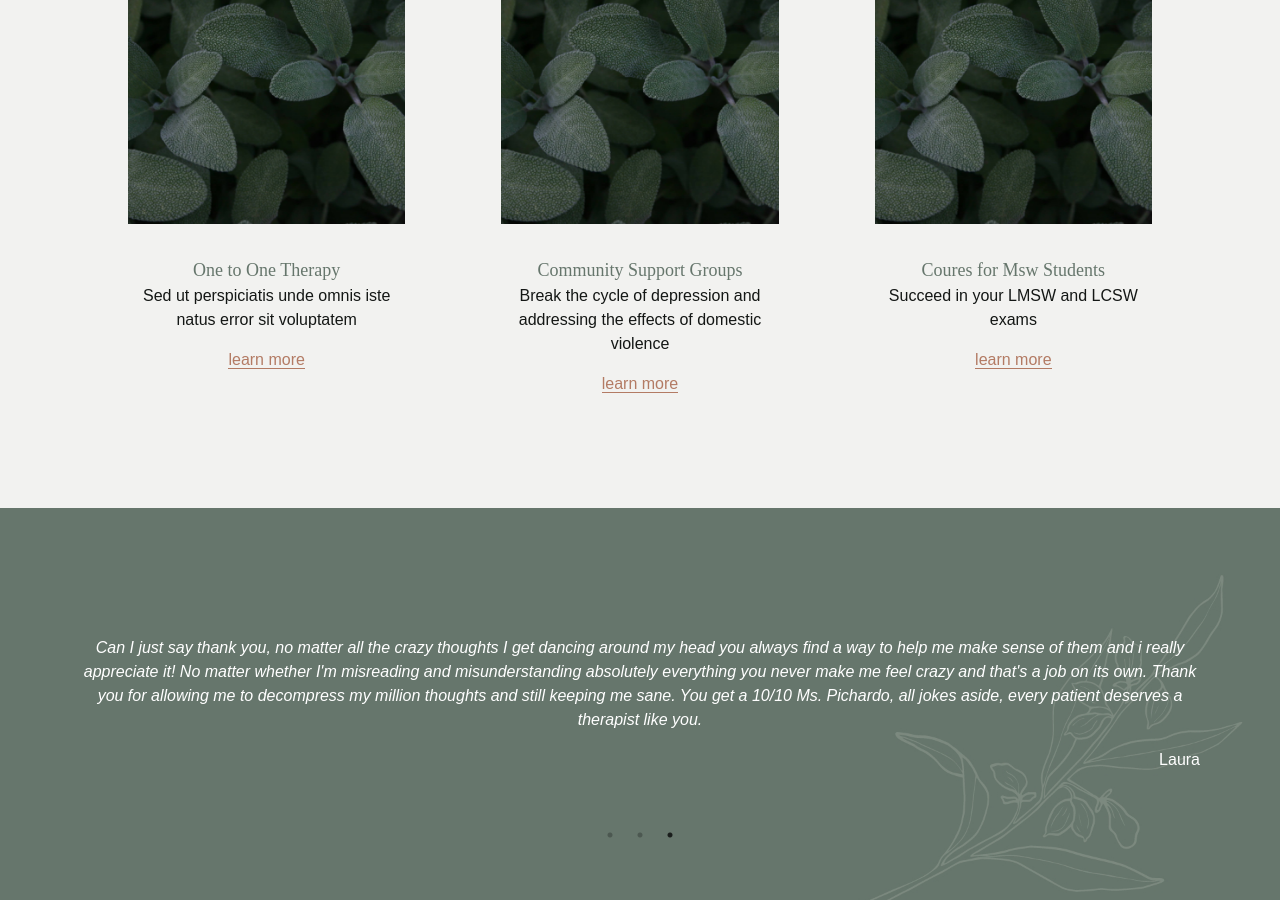
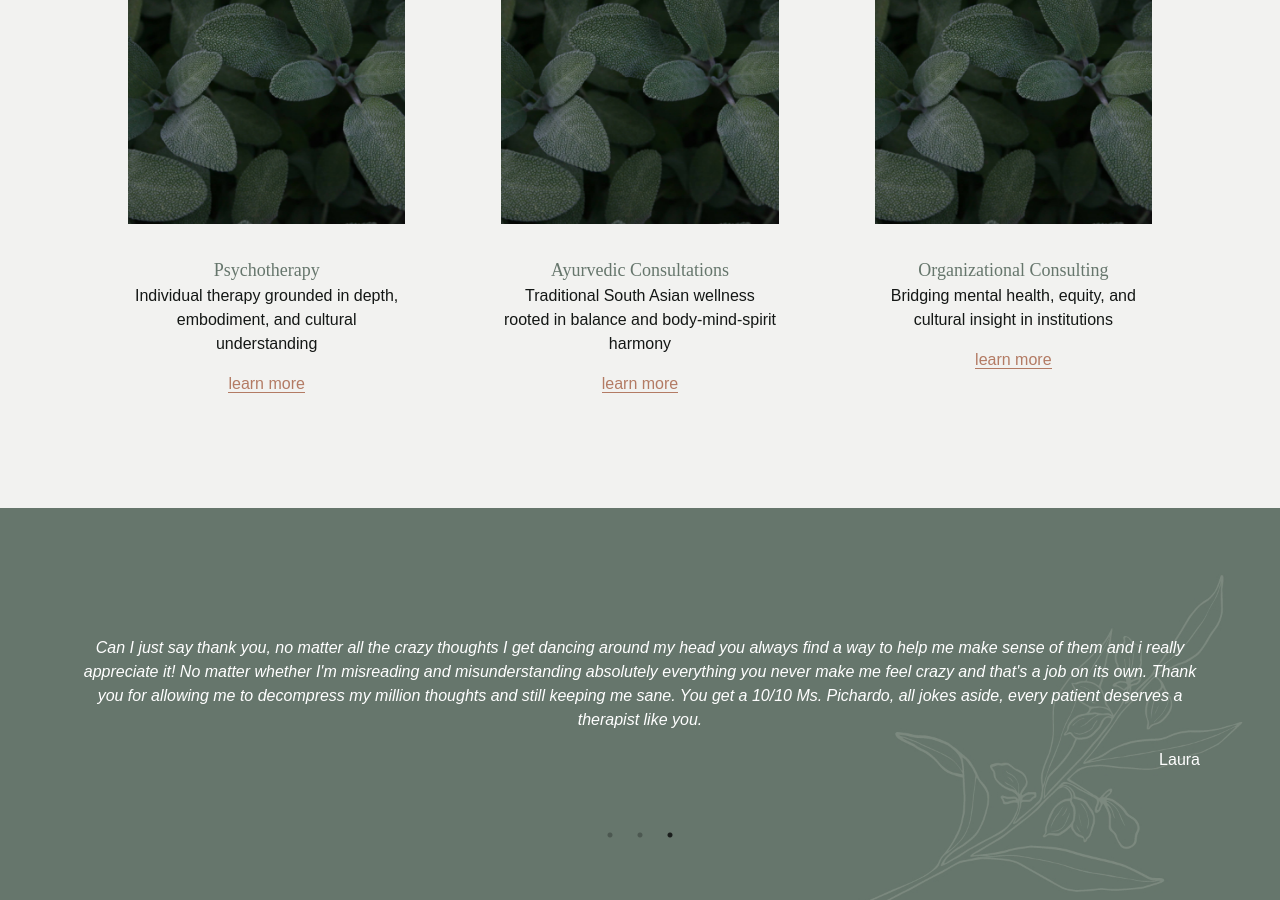
Before and after one commit to brittwoodard/gentle-within, a Jekyll site: the page built from index.html, in a window 1280 px wide and 900 px high, scrolled down 3687 px. Built offline with Jekyll 4.4.1, drawn with Linux system fonts in a browser that asks for light colours; some web fonts are replaced.

Commit message:
psychotherapy copy

```diff
--- a/index.html
+++ b/index.html
@@ -55,16 +55,16 @@ services:
   description_html: |
     <p>Whether you're just starting your healing journey or ready to dive deeper, I offer a range of services designed to meet you where you are. Depending on your goals here’s how we can work together:</p>
   services:
-   - title: One to One Therapy
-     description: Sed ut perspiciatis unde omnis iste natus error sit voluptatem
+   - title: Psychotherapy
+     description: Individual therapy grounded in depth, embodiment, and cultural understanding
+     url: /psychotherapy
+     featured_image: /uploads/temporary.jpg
+   - title: Ayurvedic Consultations
+     description: Traditional South Asian wellness rooted in balance and body-mind-spirit harmony
      url:
      featured_image: /uploads/temporary.jpg
-   - title: Community Support Groups
-     description: Break the cycle of depression and addressing the effects of domestic violence
-     url:
-     featured_image: /uploads/temporary.jpg
-   - title: Coures for Msw Students
-     description: Succeed in your LMSW and LCSW exams
+   - title: Organizational Consulting
+     description: Bridging mental health, equity, and cultural insight in institutions
      url:
      featured_image: /uploads/temporary.jpg
 testimonials:
```
Also changed, not shown: _offerings/individual-therapy-sessions.md (deleted, +0 -73 lines), _offerings/psychotherapy.md (added, +75 -0 lines).
